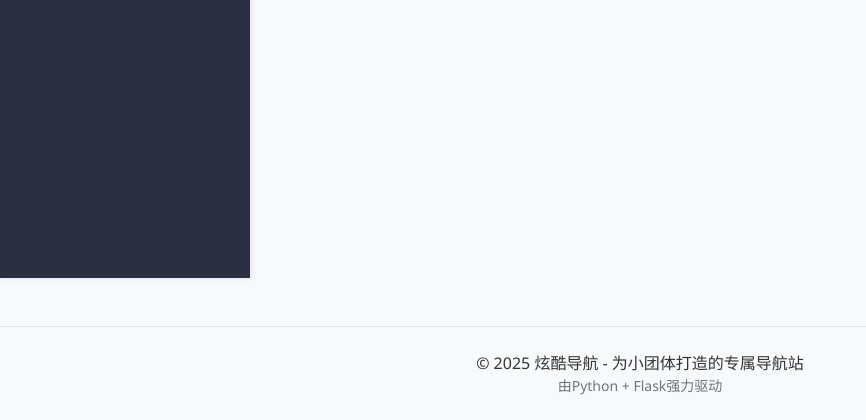
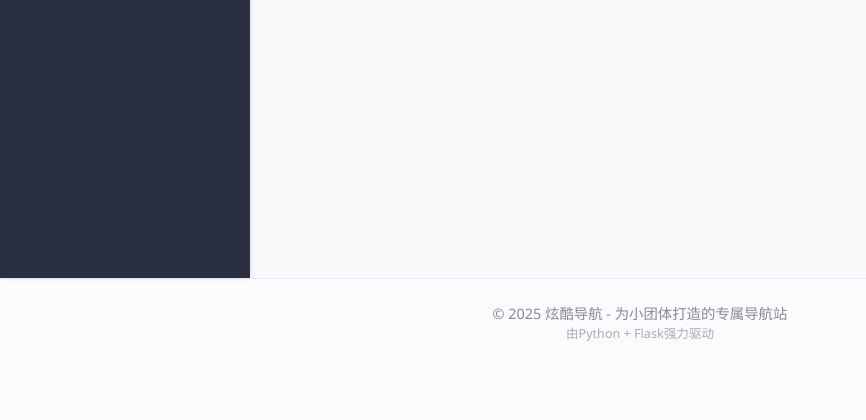
Before and after one commit to xingxinag/book-nav0, a Flask app: page /admin/users in a window 1280 px wide. Shown: the part 522-942 px from the top of the page, without its empty margins (0-866 px from the left). After the commit the page ends 863 px from the top, so only its background shows below. Run offline with Flask 2, Linux system fonts and the light colour scheme; a user stored in the database is signed in; data comes from the database, SQL or seed files in the repository; some libraries are stand-ins or nearby versions.

Commit message:
页脚统一

```diff
--- a/app/__init__.py
+++ b/app/__init__.py
@@ -4,6 +4,7 @@ from flask_login import LoginManager
 from flask_migrate import Migrate
 from flask_wtf.csrf import CSRFProtect
 from config import Config
+import datetime
 
 db = SQLAlchemy()
 migrate = Migrate()
@@ -35,6 +36,11 @@ def create_app(config_class=Config):
     from app.api import bp as api_bp
     app.register_blueprint(api_bp, url_prefix='/api')
 
+    # 添加全局上下文处理器
+    @app.context_processor
+    def inject_now():
+        return {'now': datetime.datetime.now()}
+
     @app.before_first_request
     def create_admin():
         admin = User.query.filter_by(username=app.config['ADMIN_USERNAME']).first()
--- /dev/null
+++ b/app/static/css/footer.css
@@ -0,0 +1,68 @@
+/* 页脚基本样式 */
+.footer {
+  background-color: var(--footer-bg, #f8f9fa);
+  color: var(--footer-text, #6c757d);
+  padding: 1.5rem 0;
+  margin-top: 2rem;
+  width: 100%;
+  border-top: 1px solid var(--border-color, #e9ecef);
+  font-size: 0.9rem;
+}
+
+/* 简单的粘性页脚 - 应用于整个HTML布局 */
+html,
+body {
+  height: 100%;
+}
+
+body {
+  display: flex;
+  flex-direction: column;
+  min-height: 100vh;
+}
+
+main {
+  flex: 1 0 auto; /* 让主内容区域自动伸展 */
+}
+
+.footer {
+  flex-shrink: 0; /* 防止页脚被压缩 */
+}
+
+/* 响应式样式 */
+@media (max-width: 768px) {
+  .footer {
+    padding-top: 1rem;
+    padding-bottom: 1rem;
+    font-size: 0.9rem;
+  }
+}
+
+/* 暗黑模式适配 */
+.dark-mode .footer {
+  border-top-color: rgba(255, 255, 255, 0.1);
+  background: linear-gradient(
+    to right,
+    rgba(30, 30, 45, 0.8),
+    rgba(35, 35, 50, 0.8)
+  );
+  color: #e2e8f0;
+}
+
+.dark-mode .footer .text-muted {
+  color: #a0aec0 !important;
+}
+
+/* 管理后台页脚样式 */
+.admin-footer {
+  margin-top: 0 !important;
+  font-size: 0.9rem;
+  opacity: 0.8;
+  background: white;
+  border-top: 1px solid rgba(112, 73, 240, 0.1);
+  box-shadow: none;
+}
+
+.admin-footer .text-muted {
+  opacity: 0.7;
+}
--- a/app/static/css/style.css
+++ b/app/static/css/style.css
@@ -1,7 +1,7 @@
 /* 通用样式 */
 body {
   font-family: "Segoe UI", Tahoma, Geneva, Verdana, sans-serif;
-  background-color: #f8f9fa;
+  background-color: #ede7f6;
   color: #333;
 }
 
@@ -60,11 +60,6 @@ body {
 .navbar-brand {
   font-weight: 700;
   letter-spacing: 0.5px;
-}
-
-/* 页脚样式 */
-.footer {
-  border-top: 1px solid rgba(0, 0, 0, 0.1);
 }
 
 /* 网站卡片 */
--- a/app/templates/admin/base.html
+++ b/app/templates/admin/base.html
@@ -103,7 +103,9 @@
     <div class="admin-container">{% block admin_content %}{% endblock %}</div>
   </main>
 </div>
-{% endblock %} {% block scripts %}
+{% endblock %} {% block footer %} {# 引入模块化页脚 - 管理后台版本 #} {% with
+year = now.year, is_admin=true %} {% include 'common/footer.html' %} {% endwith
+%} {% endblock %} {% block scripts %}
 <script>
   document.addEventListener("DOMContentLoaded", function () {
     // 自定义通知系统
--- a/app/templates/auth/login.html
+++ b/app/templates/auth/login.html
@@ -1,4 +1,5 @@
-{% extends "base.html" %} {% block head %}
+{% extends "base.html" %} {% block body_class %}auth-page{% endblock %} {% block
+head %}
 <style>
   .login-container {
     max-width: 500px;
--- a/app/templates/auth/register.html
+++ b/app/templates/auth/register.html
@@ -1,4 +1,5 @@
-{% extends "base.html" %} {% block head %}
+{% extends "base.html" %} {% block body_class %}auth-page{% endblock %} {% block
+head %}
 <style>
   .register-container {
     max-width: 600px;
--- a/app/templates/base.html
+++ b/app/templates/base.html
@@ -34,6 +34,11 @@
     <link
       rel="stylesheet"
       href="{{ url_for('static', filename='css/back-to-top.css') }}"
+    />
+    <!-- 页脚CSS -->
+    <link
+      rel="stylesheet"
+      href="{{ url_for('static', filename='css/footer.css') }}"
     />
     <!-- Favicon -->
     <link
@@ -99,7 +104,7 @@
     {% block head %}{% endblock %}
   </head>
   <body
-    class="{% if current_user.is_authenticated and current_user.is_admin %}user-admin{% endif %}"
+    class="{% if current_user.is_authenticated and current_user.is_admin %}user-admin{% endif %} {% block body_class %}{% endblock %}"
   >
     <main>
       {% with messages = get_flashed_messages(with_categories=true) %} {% if
@@ -123,12 +128,8 @@
       {% endif %} {% endwith %} {% block content %}{% endblock %}
     </main>
 
-    <footer class="footer mt-5 py-4 bg-light text-center">
-      <div class="container text-center">
-        <p class="mb-0">© 2025 炫酷导航 - 为小团体打造的专属导航站</p>
-        <p class="mb-0 small text-muted">由Python + Flask强力驱动</p>
-      </div>
-    </footer>
+    {% block footer %} {# 引入模块化页脚 #} {% with year = now.year %} {%
+    include 'common/footer.html' %} {% endwith %} {% endblock %}
 
     <!-- JavaScript脚本 -->
     <script src="https://cdn.jsdelivr.net/npm/bootstrap@5.1.3/dist/js/bootstrap.bundle.min.js"></script>
--- /dev/null
+++ b/app/templates/common/footer.html
@@ -0,0 +1,11 @@
+<!-- 页脚模板 -->
+<footer
+  class="footer mt-5 py-4 {% if is_admin|default(false) %}admin-footer{% endif %}"
+>
+  <div class="container text-center">
+    <p class="mb-0">
+      © {{ year|default(2025) }} 炫酷导航 - 为小团体打造的专属导航站
+    </p>
+    <p class="mb-0 small text-muted">由Python + Flask强力驱动</p>
+  </div>
+</footer>
```
